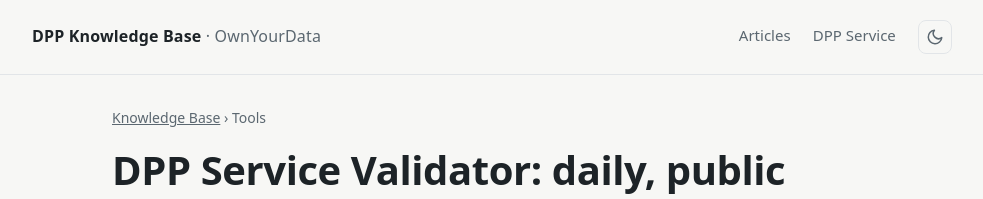
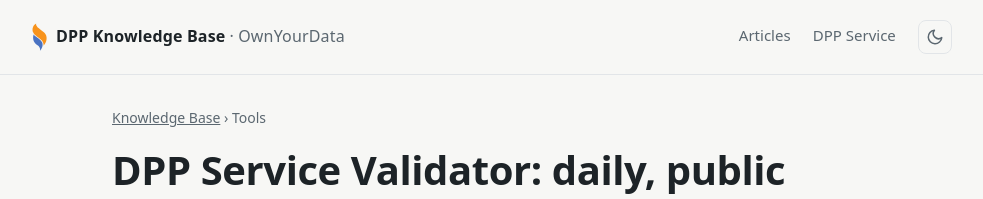
Before and after one commit to OwnYourData/dpp-knowledge-base, a Jekyll site: the page built from _articles/dpp-service-validator.md, in a window 1280 px wide. Shown: the top 199 px of the page, without its empty margins (148-1131 px from the left). Built offline with Jekyll 4.4.1, drawn with Linux system fonts in a browser that asks for light colours.

Commit message:
Show the OwnYourData mark next to the title and as favicon

```diff
--- a/_layouts/default.html
+++ b/_layouts/default.html
@@ -4,6 +4,7 @@
 <meta charset="utf-8">
 <meta name="viewport" content="width=device-width, initial-scale=1">
 <meta name="color-scheme" content="light dark">
+<link rel="icon" href="{{ '/assets/img/oyd-mark.svg' | relative_url }}" type="image/svg+xml">
 <script>try{var t=localStorage.getItem("kb-theme");if(t==="light"||t==="dark")document.documentElement.setAttribute("data-theme",t)}catch(e){}</script>
 {% seo %}
 <link rel="stylesheet" href="{{ '/assets/css/kb.css' | relative_url }}?v={{ site.time | date: '%s' }}">
@@ -13,7 +14,7 @@
 
 <header class="site">
   <div class="wrap">
-    <a class="brand" href="{{ '/' | relative_url }}">DPP Knowledge Base <span>· OwnYourData</span></a>
+    <a class="brand" href="{{ '/' | relative_url }}"><img class="mark" src="{{ '/assets/img/oyd-mark.svg' | relative_url }}" alt="" width="15" height="28">DPP Knowledge Base <span>· OwnYourData</span></a>
     <nav>
       <a href="{{ '/' | relative_url }}"{% if page.url == '/' %} aria-current="page"{% endif %}>Articles</a>
       <a href="/">DPP Service</a>
--- a/assets/css/kb.css
+++ b/assets/css/kb.css
@@ -56,8 +56,9 @@
 /* header and footer: same as the DPP Service start page */
 header.site { padding: 20px 0; border-bottom: 1px solid var(--line); }
 header.site .wrap { display: flex; justify-content: space-between; align-items: center; gap: 16px; flex-wrap: wrap; }
-.brand { font-weight: 600; letter-spacing: .01em; color: var(--text); text-decoration: none; }
-.brand span { color: var(--muted); font-weight: 400; }
+.brand { display: inline-flex; align-items: center; gap: 9px; font-weight: 600; letter-spacing: .01em; color: var(--text); text-decoration: none; white-space: nowrap; }
+.brand .mark { width: 15px; height: auto; display: block; }
+.brand span { color: var(--muted); font-weight: 400; margin-left: -5px; }
 header.site nav a { color: var(--muted); text-decoration: none; margin-left: 18px; font-size: 15px; }
 header.site nav a:hover, header.site nav a[aria-current] { color: var(--text); }
 .theme-toggle {
```
Also changed, not shown: assets/img/oyd-mark.svg (added).
